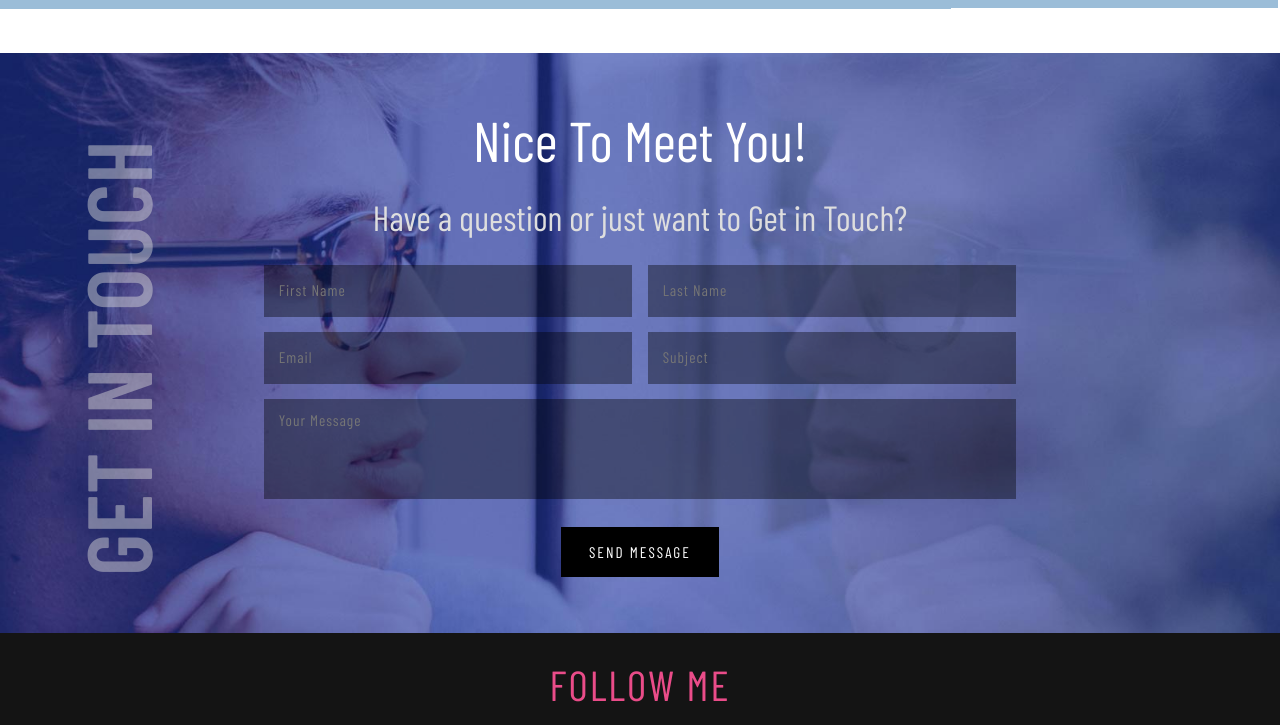
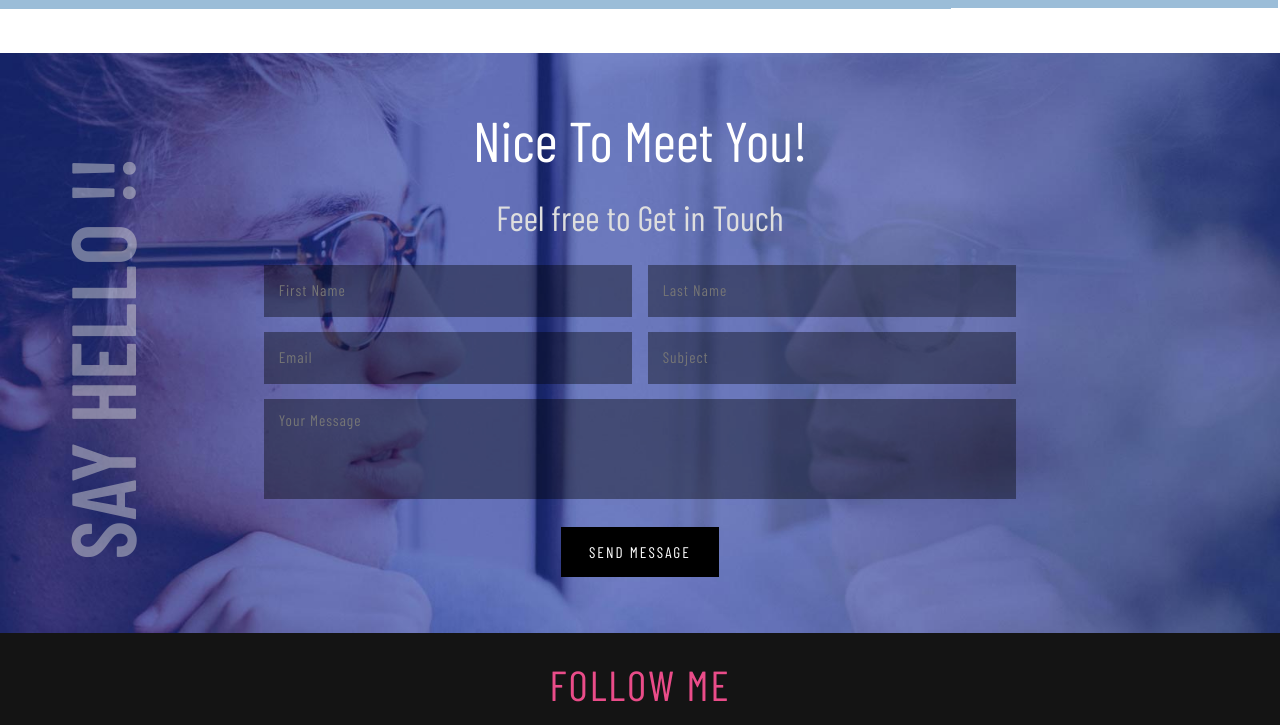
Before and after one commit to shukla97/shukla97.github.io, a plain HTML site: page index.html in a window 1280 px wide. Shown: the part 2944-3669 px from the top of the page. Drawn offline with nearby package versions, Linux system fonts and the light colour scheme; a web font is replaced by a local one.

Commit message:
forth commit

```diff
--- a/index.html
+++ b/index.html
@@ -166,7 +166,7 @@ License URL: http://creativecommons.org/licenses/by/3.0/
 					seeking an opportunity in related fields, where I can utilize my skills and learn at the same.</p>
 				<ul class="about-list">
 					<li>
-						<a href="#contact" class="wthree- about-link scroll">hire me</a>
+						<a href="#contact" class="wthree- about-link scroll">Say Hello !!</a>
 					</li>
 					<li>
 						<a href="resume_shubham_shukla.pdf" target="_blank" class="wthree- about-link">download cv</a>
@@ -223,100 +223,14 @@ License URL: http://creativecommons.org/licenses/by/3.0/
 			<div class="row">
 				<div class="skills-bar">
 					<h3 class="progress-title">Programming (C, C++ ,Python)</h3>
-					<!-- <div class="progress  green">
-						<div class="progress-bar" style="width:75%; background:#5fad56">
-							<div class="progress-value">75%</div>
-						</div>
-					</div> -->
 					<h3 class="progress-title">Machine Learning (R/Python)</h3>
-					<!-- <div class="progress pink">
-						<div class="progress-bar" style="width:50%; background:#ff4b7d;">
-							<div class="progress-value">50%</div>
-						</div>
-					</div> -->
 					<h3 class="progress-title">Data Analytics</h3>
-					<!-- <div class="progress yellow">
-						<div class="progress-bar" style="width:50%; background:#e8d324;">
-							<div class="progress-value">50%</div>
-						</div>
-					</div> -->
-
 					<h3 class="progress-title">Data Visualization</h3>
-					<!-- <div class="progress blue">
-						<div class="progress-bar" style="width:50%; background:#3485ef;">
-							<div class="progress-value">50%</div>
-						</div>
-					</div> -->
 				</div>
 			</div>
 		</div>
 	</div>
 	<!--//skills -->
-
-	<!-- services -->
-	<!-- <div class="about section-w3layouts main-pos" id="services">
-		<h3 class="pos-title">web design</h3>
-		<div class="container">
-			<h4 class="sec-title">my services</h4>
-			<div class="services-left">
-				<div class="col-md-6 serv-left text-center">
-					<div class="serv-txt">
-						<span class="fa fa-folder-open-o" aria-hidden="true"></span>
-						<h5>services</h5>
-					</div>
-					<div class="icon-grid1">
-						<div class="icon icon1">
-							<span class="fa fa-newspaper-o" aria-hidden="true"></span>
-						</div>
-						<div class="clearfix"></div>
-					</div>
-					<div class="icon-grid2">
-						<div class="icon icon2">
-							<span class="fa fa-gear" aria-hidden="true"></span>
-						</div>
-						<div class="clearfix"></div>
-					</div>
-					<div class="icon-grid5">
-
-						<div class="icon icon3">
-							<span class="fa fa-pencil" aria-hidden="true"></span>
-						</div>
-						<div class="clearfix"></div>
-					</div>
-					<div class="icon-grid3">
-						<div class="col-md-3 icon icon4">
-							<span class="fa fa-info" aria-hidden="true"></span>
-						</div>
-
-						<div class="clearfix"></div>
-					</div>
-					<div class="icon-grid6">
-						<div class="icon icon5">
-							<span class="fa fa-file-image-o" aria-hidden="true"></span>
-						</div>
-
-						<div class="clearfix"></div>
-					</div>
-					<div class="icon-grid4">
-						<div class="icon icon6">
-							<span class="fa fa-bolt" aria-hidden="true"></span>
-						</div>
-
-						<div class="clearfix"></div>
-					</div>
-				</div>
-				<div class="col-md-6 services-right-w3ls">
-					<h5>Praesent ut tortor consectetur</h5>
-					<p> Duis aute irure dolor in reprehenderit in voluptate velit esse cillum dolore eu fugiat nulla pariatur sunt in culpa
-						qui .Sed do eiusmod tempor incididunt ut labore et dolore magna aliqua. Ut enim ad minim veniam, sunt in culpa qui
-						officia deserunt mollit anim id est laboth. Duis aute irure dolor in reprehenderit in voluptate velit esse cillum dolore
-						eu fugiat nulla pariatur sunt in culpa qui .</p>
-				</div>
-				<div class="clearfix"></div>
-			</div>
-		</div>
-	</div> -->
-	<!-- //services -->
 
 	<!-- Portfolio -->
 	<div class="portfolio section-w3layouts main-pos" id="port">
@@ -324,9 +238,8 @@ License URL: http://creativecommons.org/licenses/by/3.0/
 		<!-- <h3 class="pos-title1">overview</h3> -->
 		<!-- <ul class="simplefilter">
 			<li class="active" data-filter="all">All</li>
-			<li data-filter="1">web design</li>
-			<li data-filter="2">branding</li>
-			<li data-filter="3">photography</li>
+			<li data-filter="1">Machine Learning</li>
+			<li data-filter="2">Data Visualization</li>
 		</ul> -->
 
 		<div class="filtr-container">
@@ -433,10 +346,10 @@ License URL: http://creativecommons.org/licenses/by/3.0/
 	</div>
 	<!-- //Portfolio -->
 	<div class="contact-bottom section-w3layouts main-pos" id="contact">
-		<h3 class="pos-title">get in touch</h3>
+		<h3 class="pos-title">Say Hello !!</h3>
 		<h4 class="sec-title">nice to meet you!</h4>
 		<div class="contact-right-w3l">
-			<h3 class="title-contact text-center">Have a question or just want to Get in Touch?</h3>
+			<h3 class="title-contact text-center">Feel free to Get in Touch</h3>
 			<form action="#" method="post">
 				<div class="contact-input">
 					<input type="text" class="name" name="name" placeholder="First Name" required="">
```
